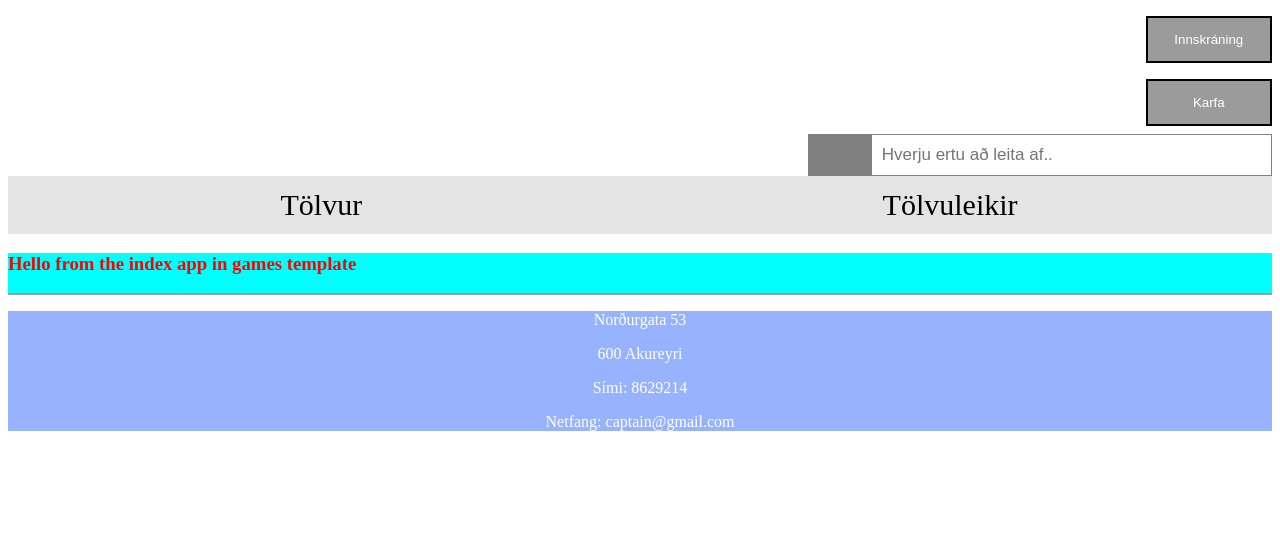
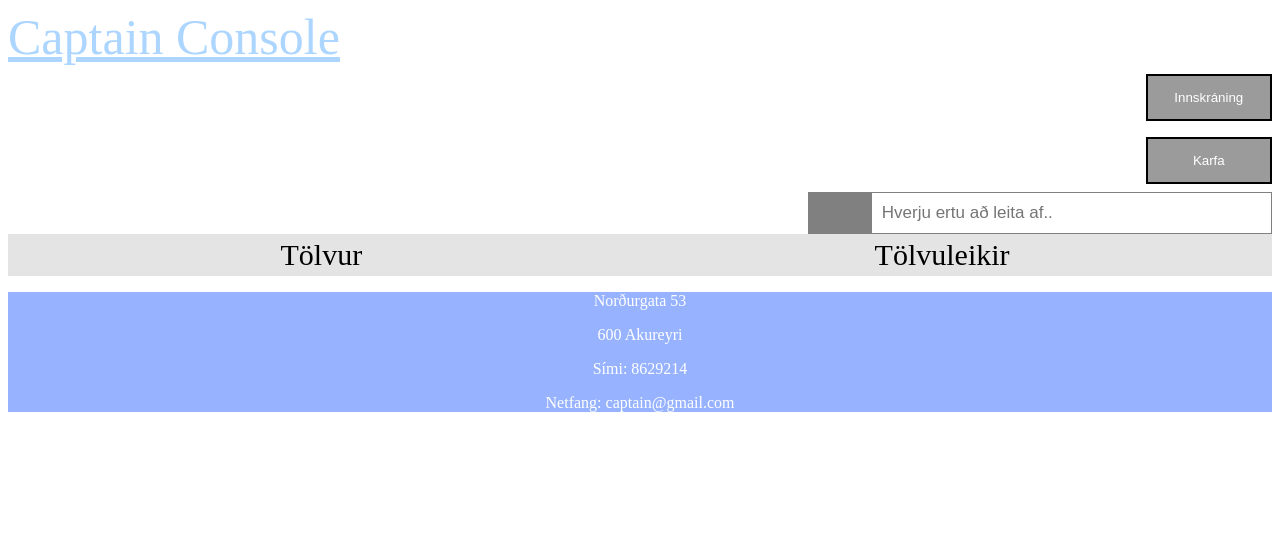
Before and after one commit to fridriks19/verkelgtnams2, a Django app: page /games/ in a window 1280 px wide. Shown: the top 535 px of the page. Run offline with Django 3.2, Linux system fonts and the light colour scheme; data that the repository does not hold is empty.

Commit message:
home button is active and works

```diff
--- a/captain_console/urls.py
+++ b/captain_console/urls.py
@@ -23,5 +23,6 @@ urlpatterns = [
     path('loginpage/', include('loginpage.urls')),
     path('mainpage/', include('mainpage.urls')),
     path('computers/', include('computers.urls')),
-    path('cart/', include('cart.urls'))
+    path('cart/', include('cart.urls')),
+    path('information/', include('information.urls'))
 ]
--- a/static/css/main.css
+++ b/static/css/main.css
@@ -42,7 +42,7 @@ body {
 
 .navigation a{
     float: left;
-    padding: 12px;
+    padding: 4px;
     color: rgb(0, 0, 0);
     text-decoration: none;
     font-size: 30px;
@@ -98,10 +98,14 @@ form.search button{
 
 /* This makes sure that there can only be three games per row */
 .single-games {
-    border-style: solid;
+    border-style: double;
     margin: 1%;
     flex: 0 0 30%;
 ;
+}
+/*when hovering over a single game */
+.single-games:hover{
+  background-color: rgb(198, 198, 198);
 }
 
 .single-games .games-img{
@@ -120,3 +124,7 @@ form.search button{
 .single-games p{
     font-size: 18px;
 }
+.home .link {
+    color: rgb(172, 214, 255);
+    font-size: 50px;
+ }
--- a/templates/base.html
+++ b/templates/base.html
@@ -9,17 +9,20 @@
 <body>
 
 
+
+    <div class="home">
+        <a href="{% url 'mainpage-index' %}" class="link" >Captain Console</a>
+    </div>
+
     {% include 'login.html' %}
     {% include 'searchbar.html'%}
     {% include 'navigation.html' %}
-
 
    <div class="container">
           {% block content %}
 
             {% endblock %}
     </div>
-
      {% include 'footer.html' %}
 
 
--- a/templates/computers/index.html
+++ b/templates/computers/index.html
@@ -1,8 +1,5 @@
 {% extends 'base.html' %}
 {% block content %}
-    <div class="computers">
-        <h3 class="#">Hello from the index app in games template</h3>
-    </div>
     <div class="index-computers">
     {% for computer in computers %}
         {% include 'computers/single_computer.html' with computers=computer %}
--- a/templates/games/index.html
+++ b/templates/games/index.html
@@ -1,8 +1,5 @@
 {% extends 'base.html' %}
 {% block content %}
-    <div class="games">
-        <h3 class="#">Hello from the index app in games template</h3>
-    </div>
     <div class="index-games">
     {% for game in games %}
         {% include 'games/single_game.html' with games=game %}
--- a/templates/login.html
+++ b/templates/login.html
@@ -1,13 +1,13 @@
+<div class="Log">
     <div class="login">
         <form action="{% url 'loginpage-index' %}">
             <button  type="submit">Innskráning</button>
         </form>
-
     </div>
 
-
-<div class="cart">
+    <div class="login">
         <form action="{% url 'cart-index' %}">
             <button type="submit">Karfa</button>
         </form>
     </div>
+</div>
```
Lines whose indentation alone changed are shown as unchanged.
